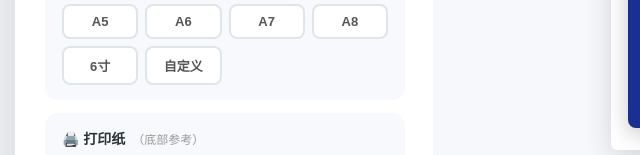
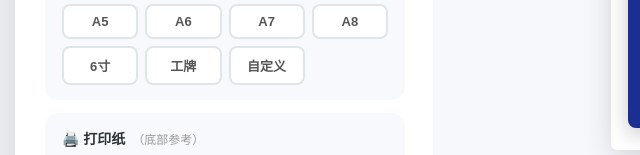
Before and after one commit to kaishui/pinyingame, a website: page public/card-generator.html in a window 1280 px wide. Shown: the part 631-786 px from the top of the page, 3-643 px from the left. Drawn offline with nearby package versions, Linux system fonts and the light colour scheme.

Commit message:
feat(挂牌底卡): 新增工牌标准尺寸 85.6×54mm (ISO/IEC 7810 ID-1)

```diff
--- a/public/card-generator.html
+++ b/public/card-generator.html
@@ -178,6 +178,7 @@ body{font-family:'PingFang SC','Microsoft YaHei','Helvetica Neue',Arial,sans-ser
     { key:'a5',label:'A5',w:148,h:210 },{ key:'a6',label:'A6',w:105,h:148 },
     { key:'a7',label:'A7',w:74,h:105 },{ key:'a8',label:'A8',w:52,h:74 },
     { key:'6',label:'6寸',w:102,h:152 },
+    { key:'id1',label:'工牌',w:85.6,h:54 },
   ];
   const sizeOf = (k) => SIZES.find(s => s.key === k);
   const CLASS_COLORS = [
```
